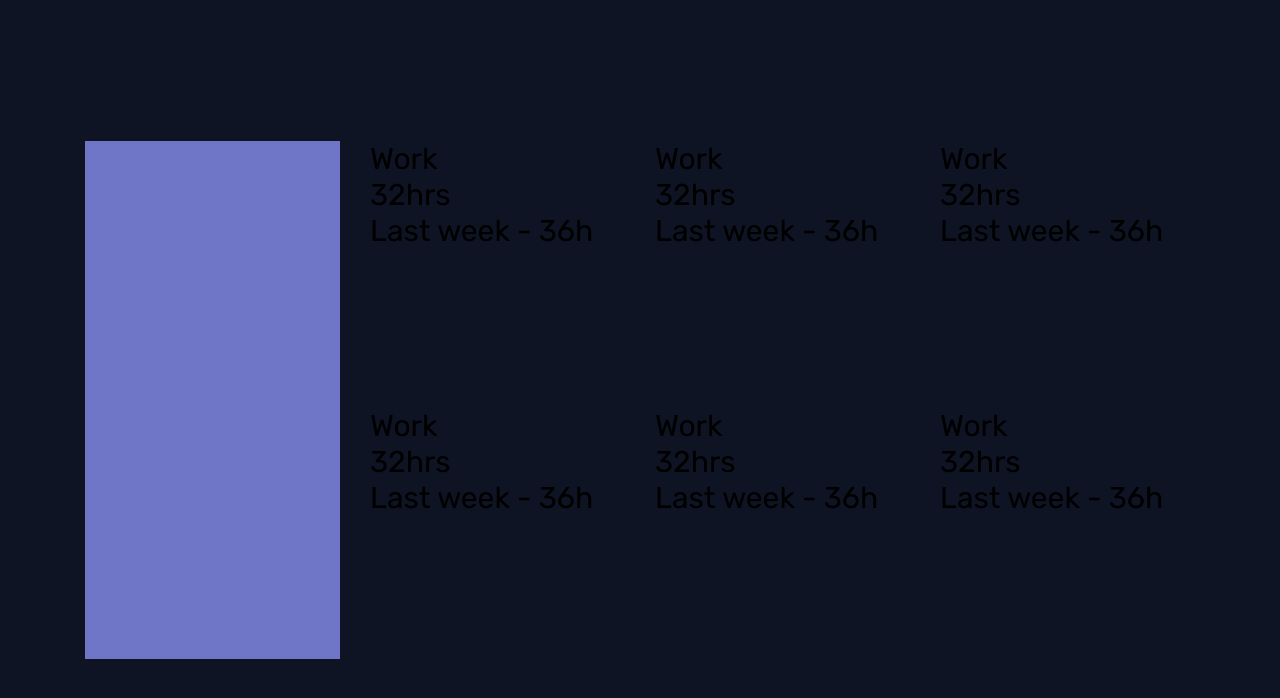
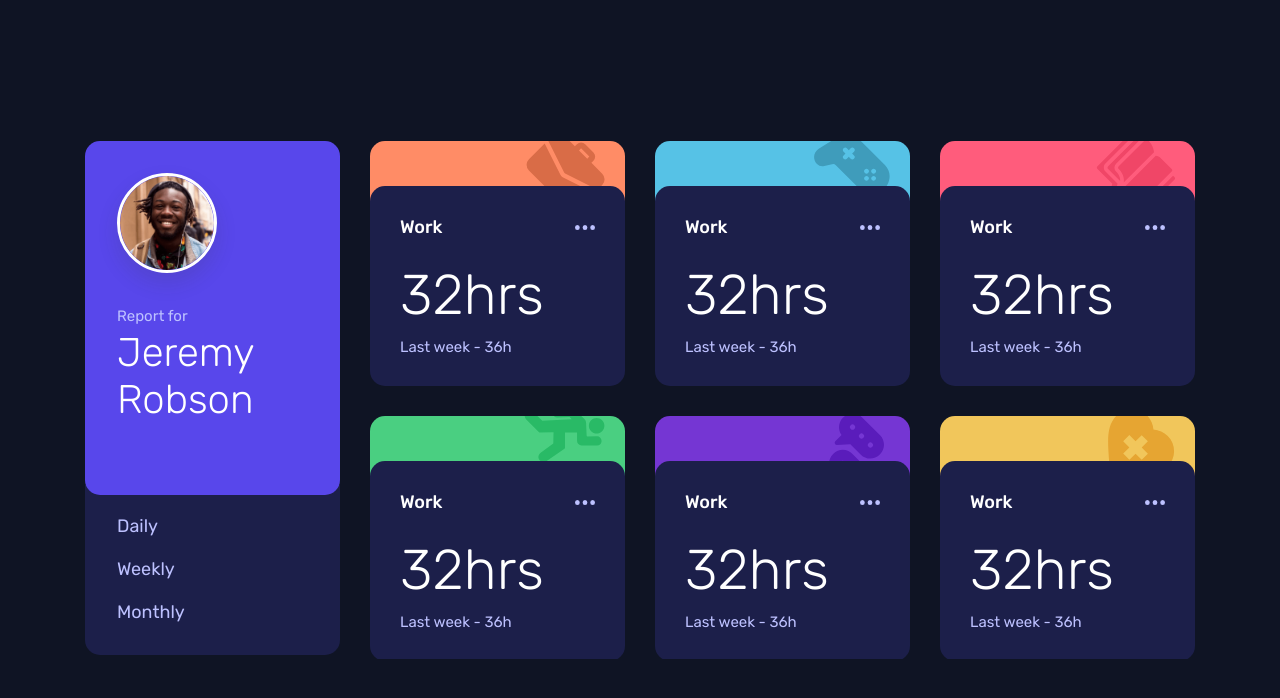
Before and after one commit to anacarolinabmv/FM-time-tracking-dashboard, a plain HTML site: page index.html in a window 1280 px wide. Drawn offline with Linux system fonts and the light colour scheme.

Commit message:
Style app layout

```diff
--- a/index.html
+++ b/index.html
@@ -10,7 +10,26 @@
   <body>
     <main>
       <div class="cards-container">
-        <div class="card-person"></div>
+        <div class="card-person">
+          <div class="card-person__info">
+            <img src="images/image-jeremy.png" alt="User" class="card-person__picture" />
+            <small class="card-person__report">Report for</small>
+            <h2 class="card-person__name">Jeremy Robson</h2>
+          </div>
+          <div class="card-person__timeframes">
+            <ul class="timeframes__list">
+              <li class="timeframes__list-item">
+                <a href="#" class="timeframes__list-link">Daily</a>
+              </li>
+              <li class="timeframes__list-item">
+                <a href="#" class="timeframes__list-link">Weekly</a>
+              </li>
+              <li class="timeframes__list-item">
+                <a href="#" class="timeframes__list-link">Monthly</a>
+              </li>
+            </ul>
+          </div>
+        </div>
         <div class="card-activity card-activity--orange">
           <div class="card-activity__image"></div>
           <div class="card-activity__text">
@@ -22,7 +41,7 @@
             <div class="card-activity__total">Last week - 36h</div>
           </div>
         </div>
-        <div class="card card-activity card-activity--blue">
+        <div class="card-activity card-activity--blue">
           <div class="card-activity__image"></div>
           <div class="card-activity__text">
             <div class="card-activity__title">
@@ -33,7 +52,7 @@
             <div class="card-activity__total">Last week - 36h</div>
           </div>
         </div>
-        <div class="card card-activity card-activity--red">
+        <div class="card-activity card-activity--red">
           <div class="card-activity__image"></div>
           <div class="card-activity__text">
             <div class="card-activity__title">
@@ -44,7 +63,7 @@
             <div class="card-activity__total">Last week - 36h</div>
           </div>
         </div>
-        <div class="card card-activity card-activity--green">
+        <div class="card-activity card-activity--green">
           <div class="card-activity__image"></div>
           <div class="card-activity__text">
             <div class="card-activity__title">
@@ -55,7 +74,7 @@
             <div class="card-activity__total">Last week - 36h</div>
           </div>
         </div>
-        <div class="card card-activity card-activity--purple">
+        <div class="card-activity card-activity--purple">
           <div class="card-activity__image"></div>
           <div class="card-activity__text">
             <div class="card-activity__title">
--- a/style.css
+++ b/style.css
@@ -45,24 +45,77 @@ div {
 }
 .card-person {
   grid-row: 1/-1;
-  background-color: var(--Desaturated-blue);
-  padding: 3rem;
 }
-.card__image {
+.card-person__info {
+  height: 35.4rem;
+  background-color: var(--Blue);
+  padding: 3.2rem;
+  border-radius: 1.5rem;
+  z-index: 99;
+  position: relative;
+}
+
+.card-person__name {
+  color: #fff;
+  font-size: 4rem;
+  font-weight: 300;
+  line-height: normal;
+}
+.card-person__report {
+  color: var(--Pale-Blue);
+  font-size: 1.5rem;
+  font-weight: 400;
+  line-height: normal;
+}
+.card-person__picture {
+  height: 10rem;
+  width: 10rem;
+  border-radius: 50%;
+  border: 3px solid #fff;
+  box-shadow: 0 1rem 2rem rgb(51, 51, 51, 0.15);
+  display: block;
+  margin-bottom: 2rem;
+}
+
+.card-person__timeframes {
+  background-color: var(--Dark-blue);
+  height: 17rem;
+  transform: translateY(-1rem);
+  border-radius: 0 0 1.5rem 1.5rem;
+  padding: 3.2rem;
+}
+
+.timeframes__list {
+  display: flex;
+  flex-direction: column;
+  justify-content: flex-end;
+  gap: 2.1rem;
+  height: 100%;
+  list-style: none;
+  font-size: 1.8rem;
+  font-weight: 400;
+  line-height: normal;
+}
+.timeframes__list-link:link,
+.timeframes__list-link:visited {
+  color: var(--Pale-Blue);
+  text-decoration: none;
+}
+.card-activity__image {
   background-repeat: no-repeat;
   background-position: top -8px right 20px;
-  border-radius: 1.6rem 1.6rem 0 0;
+  border-radius: 1.5rem 1.5rem 0 0;
   height: 6rem;
 }
 
-.card__text {
+.card-activity__text {
   padding: 3rem;
   color: #fff;
-  border-radius: 16px;
+  border-radius: 1.5rem;
   background-color: var(--Dark-blue);
   transform: translateY(-1.5rem);
 }
-.card__more {
+.card-activity__more {
   background-color: var(--Pale-Blue);
   display: inline-block;
   height: 2rem;
@@ -78,7 +131,7 @@ div {
   cursor: pointer;
 }
 
-.card__title {
+.card-activity__title {
   font-size: 1.8rem;
   font-weight: 500;
   line-height: normal;
@@ -87,40 +140,40 @@ div {
   align-items: center;
   justify-content: space-between;
 }
-.card__time {
+.card-activity__time {
   font-size: 5.6rem;
   font-weight: 300;
   line-height: normal;
   margin-top: 2.4rem;
 }
-.card__total {
+.card-activity__total {
   color: var(--Pale-Blue);
   font-size: 1.5rem;
   font-weight: 400;
   line-height: normal;
   margin-top: 1rem;
 }
-.card-activities--orange .card__image {
+.card-activity--orange .card-activity__image {
   background-image: url(images/icon-work.svg);
   background-color: var(--Soft-orange);
 }
-.card-activities--blue .card__image {
+.card-activity--blue .card-activity__image {
   background-image: url(images/icon-play.svg);
   background-color: var(--Soft-blue);
 }
-.card-activities--red .card__image {
+.card-activity--red .card-activity__image {
   background-image: url(images/icon-study.svg);
   background-color: var(--Light-red);
 }
-.card-activities--green .card__image {
+.card-activity--green .card-activity__image {
   background-image: url(images/icon-exercise.svg);
   background-color: var(--Lime-green);
 }
-.card-activities--purple .card__image {
+.card-activity--purple .card-activity__image {
   background-image: url(images/icon-social.svg);
   background-color: var(--Violet);
 }
-.card-activities--yellow .card__image {
+.card-activity--yellow .card-activity__image {
   background-image: url(images/icon-self-care.svg);
   background-color: var(--Yellow);
 }
```
